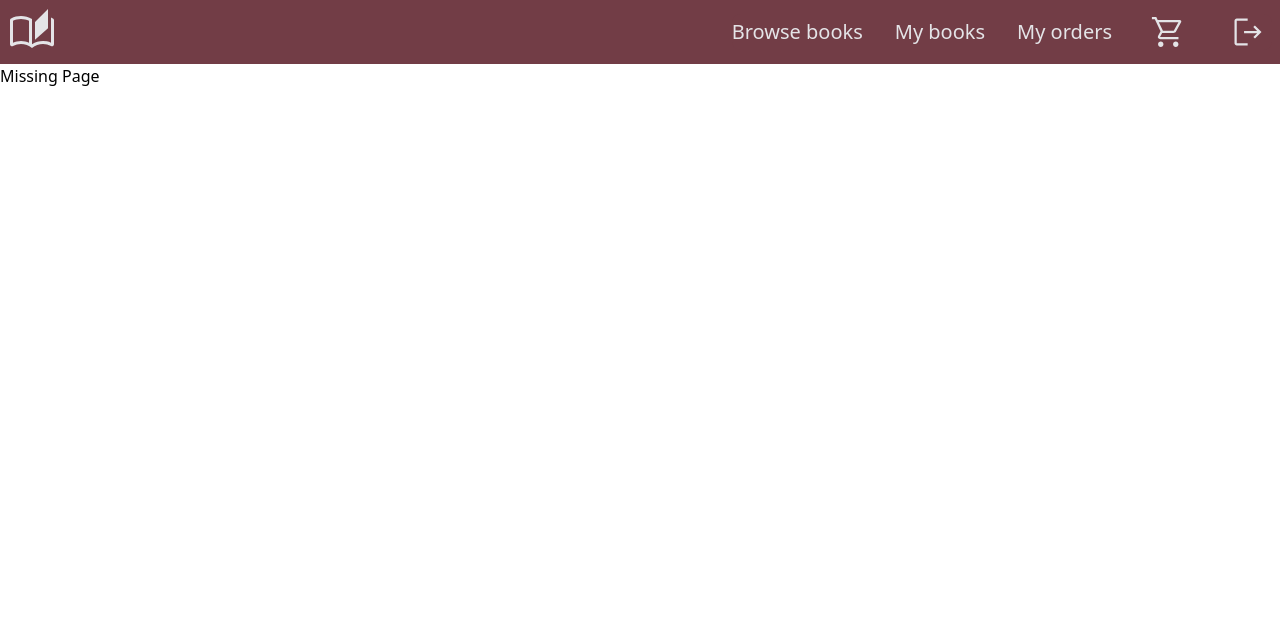
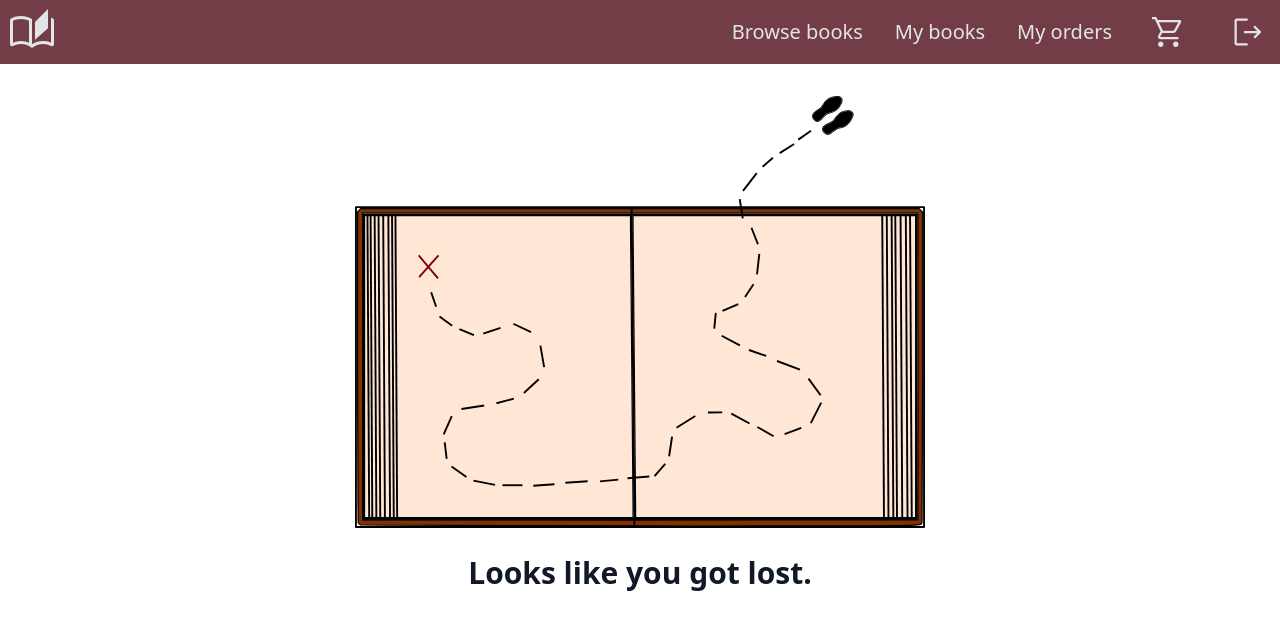
Before and after one commit to jzizka8/BookMarket, a React (Vite) app in the folder frontend/: page /518028f7-9ab5-437d-b4a4-1db640c69eda in a window 1280 px wide. Shown: the top 630 px of the page. Built offline with nearby package versions, Linux system fonts and the light colour scheme.

Commit message:
feat: create Missing Page

```diff
--- a/frontend/src/pages/Missing.tsx
+++ b/frontend/src/pages/Missing.tsx
@@ -1,4 +1,25 @@
+import { motion } from 'framer-motion';
+import book from '../assets/book-map.svg';
+
 const Missing = () => {
-  return <div>Missing Page</div>;
+  return (
+    <div className="grid items-center justify-center py-4">
+      <motion.div
+        initial={{ opacity: 0, scale: 0.5 }}
+        animate={{ opacity: 1, scale: 1 }}
+        exit={{ opacity: 0, scale: 0.5 }}
+        transition={{ ease: 'easeInOut', duration: 0.5 }}
+        className="text-center"
+      >
+        <img src={book} alt="Book map leading nowhere." className="py-4" />
+      </motion.div>
+      <div>
+        <h1 className="mb-4 py-2.5 text-center text-3xl font-bold leading-tight text-gray-900">
+          Looks like you got lost.
+        </h1>
+      </div>
+    </div>
+  );
 };
+
 export default Missing;
```
Also changed, not shown: frontend/src/assets/book-map.svg (added).
